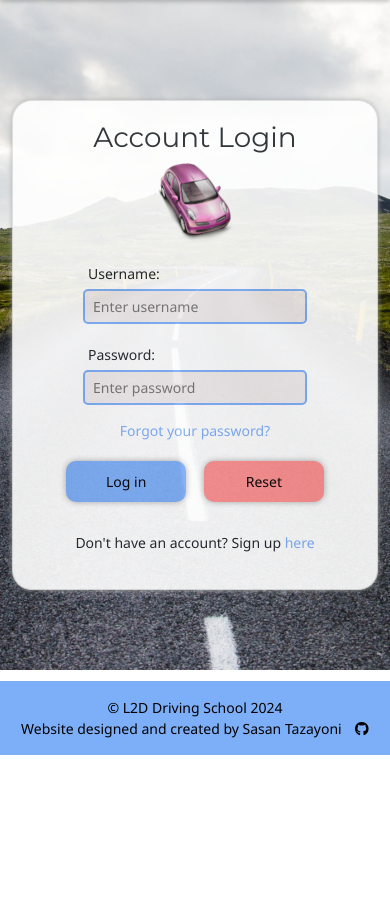
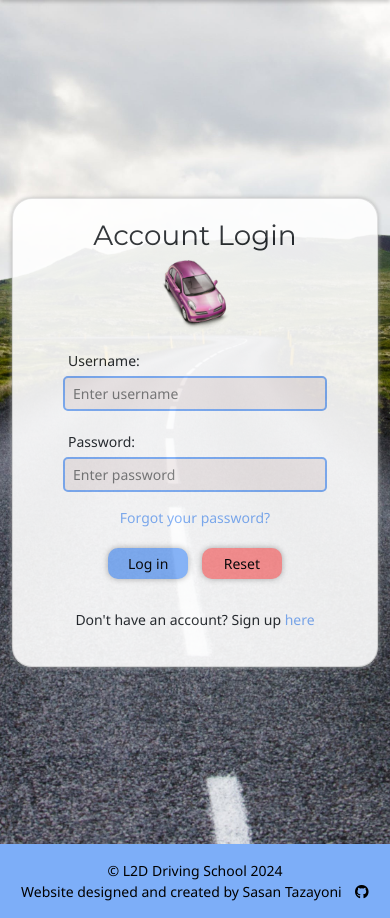
Before and after one commit to SasanTazayoni/L2D-driving-school-CI-PP4, a Django app: page /profile/login/ in a window 390 px wide. Shown: the part 89-1007 px from the top of the page. Before the commit the page ends 844 px from the top, so only its background shows below. Run offline with Django 4.2, Linux system fonts and the light colour scheme.

Commit message:
Add media queries to login form elements

```diff
--- a/static/css/styles.css
+++ b/static/css/styles.css
@@ -78,13 +78,7 @@ a:hover {
     background-image: url('/static/images/road.jpg');
     background-size: cover;
     background-position: center;
-    padding: 100px 0;
-}
-
-@media screen and (max-width: 1024px) {
-    .block--background {
-        padding: 80px 0;
-    }
+    height: 100vh;
 }
 
 @media screen and (max-width: 768px) {
@@ -94,7 +88,7 @@ a:hover {
     }
 }
 
-@media screen and (max-width: 372px) {
+@media screen and (max-width: 376px) {
     .block,
     .block--grey {
         padding: 12px;
@@ -193,6 +187,14 @@ textarea {
     .form {
         margin-top: 15px;
     }
+
+    .form__image {
+        height: 70px;
+    }
+
+    .form__field {
+        padding: 0 40px;
+    }
 }
 
 @media screen and (max-width: 428px) {
@@ -200,10 +202,13 @@ textarea {
     input[type="email"] {
         width: 100%;
     }
+
+    .form__field {
+        padding: 0 30px;
+    }
 }
 
-@media screen and (max-width: 372px) {
-
+@media screen and (max-width: 376px) {
     input[type="text"],
     input[type="email"],
     textarea {
@@ -212,6 +217,16 @@ textarea {
 
     .form {
         margin-top: 10px;
+    }
+
+    .form__field {
+        padding: 0 20px;
+    }
+}
+
+@media screen and (max-width: 324px) {
+    .form__field {
+        padding: 0 10px;
     }
 }
 
@@ -260,8 +275,8 @@ textarea {
     margin: 10px 0;
 }
 
-.blue-button {
-    background-color: var(--color-primary);
+.blue-button,
+.red-button {
     border-radius: 10px;
     margin: 0 7px;
     padding: 10px 20px;
@@ -272,26 +287,25 @@ textarea {
     position: relative;
 }
 
-.blue-button:hover {
-    background-color: var(--color-secondary);
-    color: var(--block-light);
+.blue-button {
+    background-color: var(--color-primary);
 }
 
 .red-button {
     background-color: var(--color-accent);
-    border-radius: 10px;
-    margin: 0 7px;
-    padding: 10px 20px;
-    width: 120px;
-    box-shadow: 0 0 6px #acacac;
-    overflow: hidden;
-    transition: all 0.3s;
-    position: relative;
+}
+
+.blue-button:hover,
+.red-button:hover {
+    color: var(--block-light);
+}
+
+.blue-button:hover {
+    background-color: var(--color-secondary);
 }
 
 .red-button:hover {
     background-color: #c50000;
-    color: var(--block-light);
 }
 
 .blue-button > span,
@@ -321,6 +335,22 @@ textarea {
 @media screen and (max-width: 992px) {
     .auth-button {
         display: none;
+    }
+}
+
+@media screen and (max-width: 768px) {
+    .blue-button,
+    .red-button {
+        margin: 0 5px;
+        padding: 5px 10px;
+        width: 100px;
+    }
+}
+
+@media screen and (max-width: 428px) {
+    .blue-button,
+    .red-button {
+        width: 80px;
     }
 }
 
```
